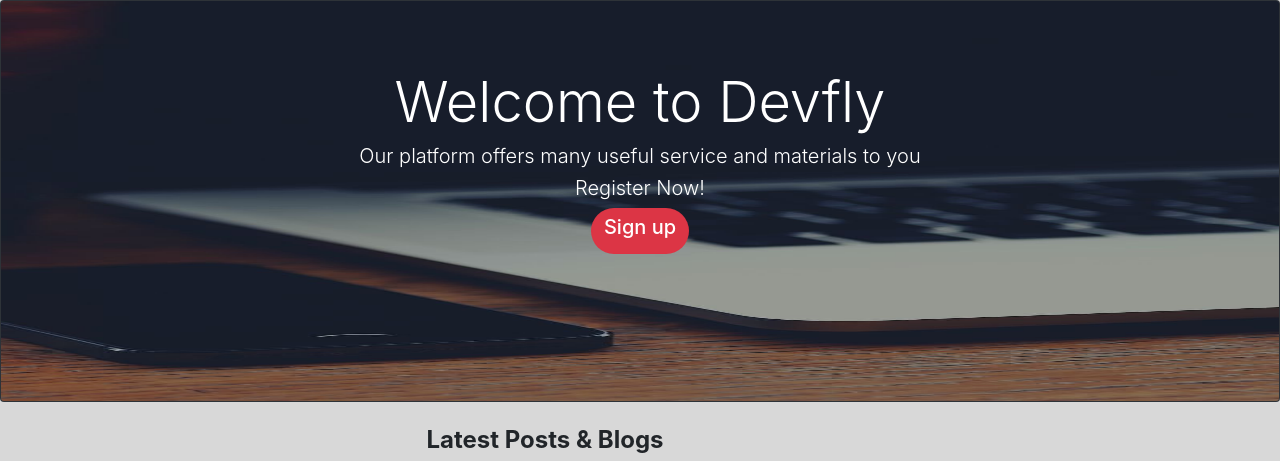
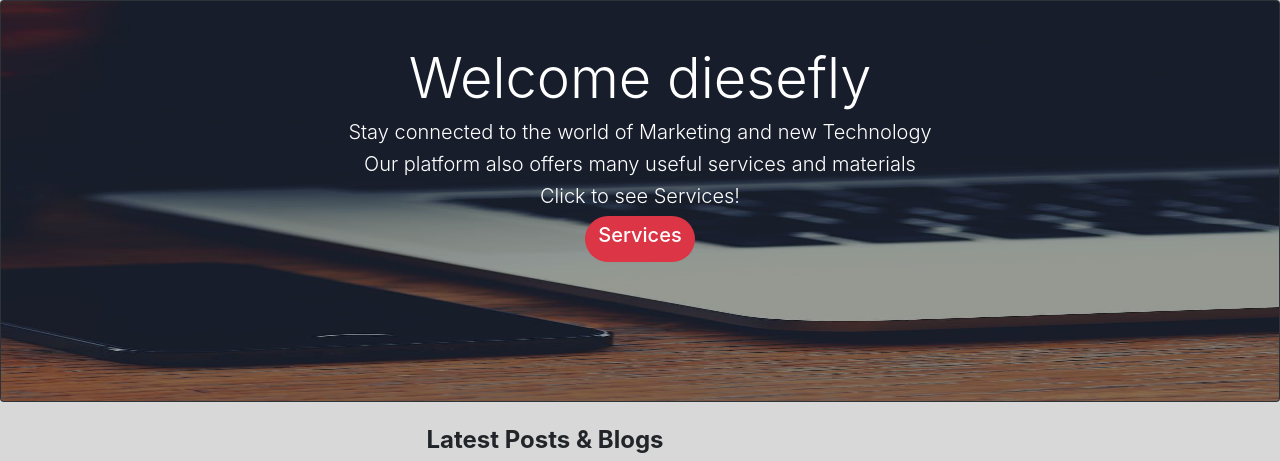
Before and after one commit to Ajdour-elhassan/Devfly, a Django app: page / in a window 1280 px wide. Shown: the part 136-597 px from the top of the page. Run offline with Django 3.2, Linux system fonts and the light colour scheme; a user stored in the database is signed in; data comes from the database, SQL or seed files in the repository; both versions use the stored data as it was after the commit; some libraries are stand-ins or nearby versions.

Commit message:
add all changes

```diff
--- a/web_project/MainApp/templates/home.html
+++ b/web_project/MainApp/templates/home.html
@@ -1,16 +1,10 @@
-{% extends 'base.html' %}
-{% load static %}
-{% block title %}
-Home
-{% endblock %}
+{% extends 'base.html' %} {% load static %} {% block title %} Home {% endblock %}
 <!--Message_from-->
-{% if messages %}
-{% for message in messages %}
+{% if messages %} {% for message in messages %}
 <div class="alert alert-{{message.tags}} text-center">
     {{message}}
 </div>
-{% endfor %}
-{% endif %}
+{% endfor %} {% endif %}
 <!--End_Message_from-->
 
 
@@ -23,14 +17,25 @@ Home
     <img src="{% static '/images/backimage.jpg' %}" class="card-img" alt="background-image" style="height: 400px;">
     <div class="card-img-overlay">
         <br>
-    <br>
         <div class=container>
             <div class="row text-center">
                 <div class="col-md-12">
+                    {% if user.is_authenticated %}
+                    <h3 class="display-4"> Welcome {{user.username}} </h3>
+                    <h5 class="lead"> Stay connected to the world of Marketing and new Technology </h5>
+                    <h5 class="lead"> Our platform also offers many useful services and materials </h5>
+                    <h5 class="lead"> Click to see Services!</h5>
+                    <a class="btn text-white btn-active bg-danger btnn" href="{% url 'about' %}">
+                        <h5> Services </h5>
+                    </a>
+                    {% else %}
                     <h3 class="display-4"> Welcome to Devfly </h3>
-          <h5 class="lead"> Our platform offers many useful service and materials to you </h5>
+                    <h5 class="lead"> Stay connected to the world of Marketing and new Technology </h5>
                     <h5 class="lead"> Register Now!</h5>
-           <a class="btn text-white btn-active bg-danger btnn" href="{% url 'sign_up' %}" ><h5> Sign up </h5></a><a>
+                    <a class="btn text-white btn-active bg-danger btnn" href="{% url 'sign_up' %}">
+                        <h5> Sign up </h5>
+                    </a>
+                    {% endif %}
                 </div>
             </div>
         </div>
@@ -54,12 +59,12 @@ Home
 <section>
     <div class="container">
         <div class="row text-center">
-      {% for post in page_obj  %}
+            {% for post in page_obj %}
             <div class="col-9 mx-auto col-md-6 col-lg-3">
                 <div class="card mb-4" style="border-color: slategrey">
                     <div class="p-4">
                         <a href="{{post.get_url}}">
-            <img src="{{post.image.url}}"  class="card-img-top" alr="" style="width: 220px; height:220px">
+                            <img src="{{post.image.url}}" class="card-img-top" alr="" style="width: 220px; height:220px">
                         </a>
                     </div>
                     <div class="card-footer d-flex justify-content-between">
@@ -83,5 +88,4 @@ Home
 {% include './partials/paginator.html' %}
 <!-- End foPaginator-->
 
-<br>
-{% endblock %}
+<br> {% endblock %}
```
Also changed, not shown: web_project/MainApp/templates/about.html (+20 -12 lines), web_project/web_project/settings.py (+12 -6 lines), web_project/db.sqlite3, web_project/media/Post/home-1.jpg (added). Lines whose indentation alone changed are shown as unchanged.
